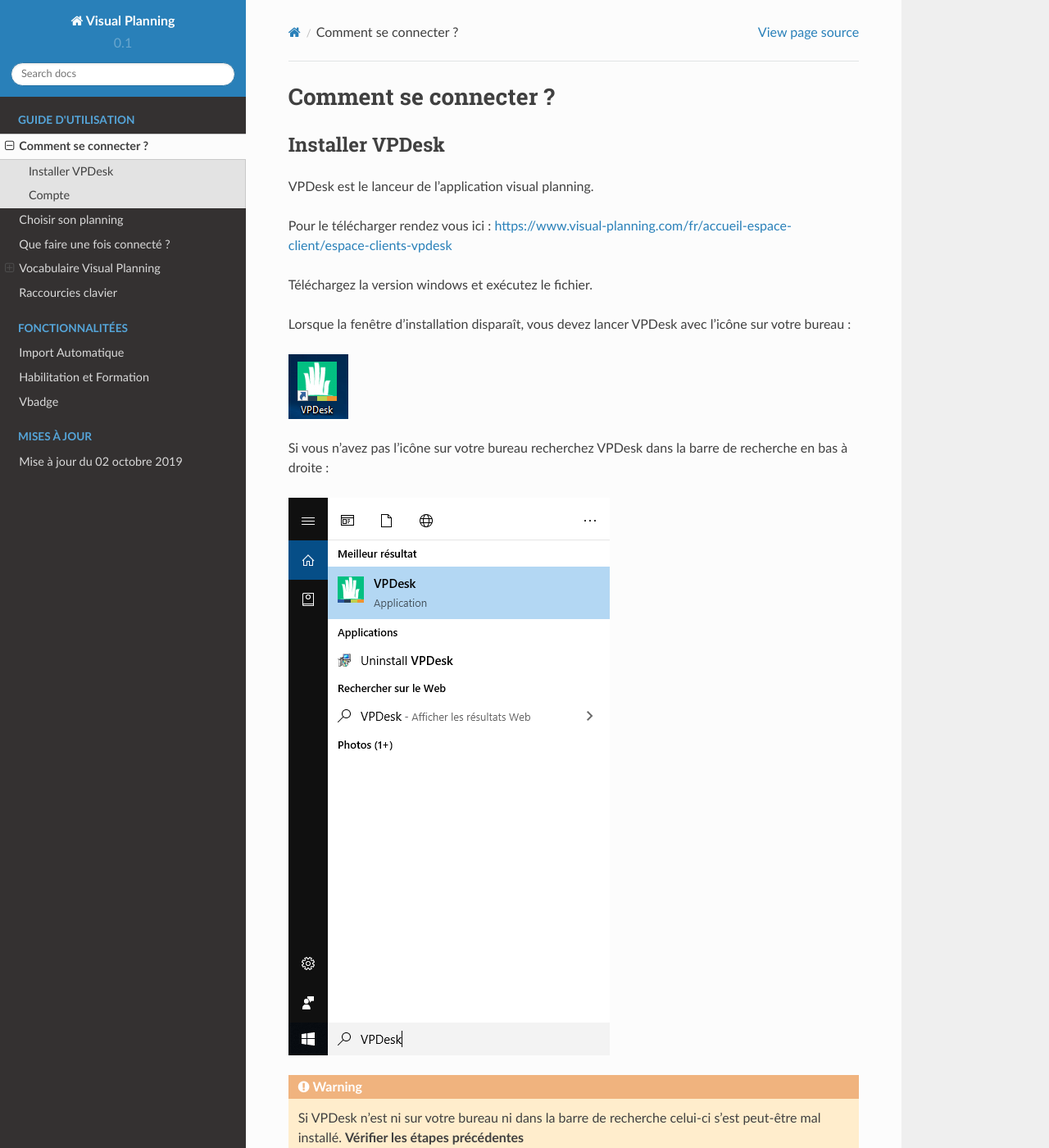
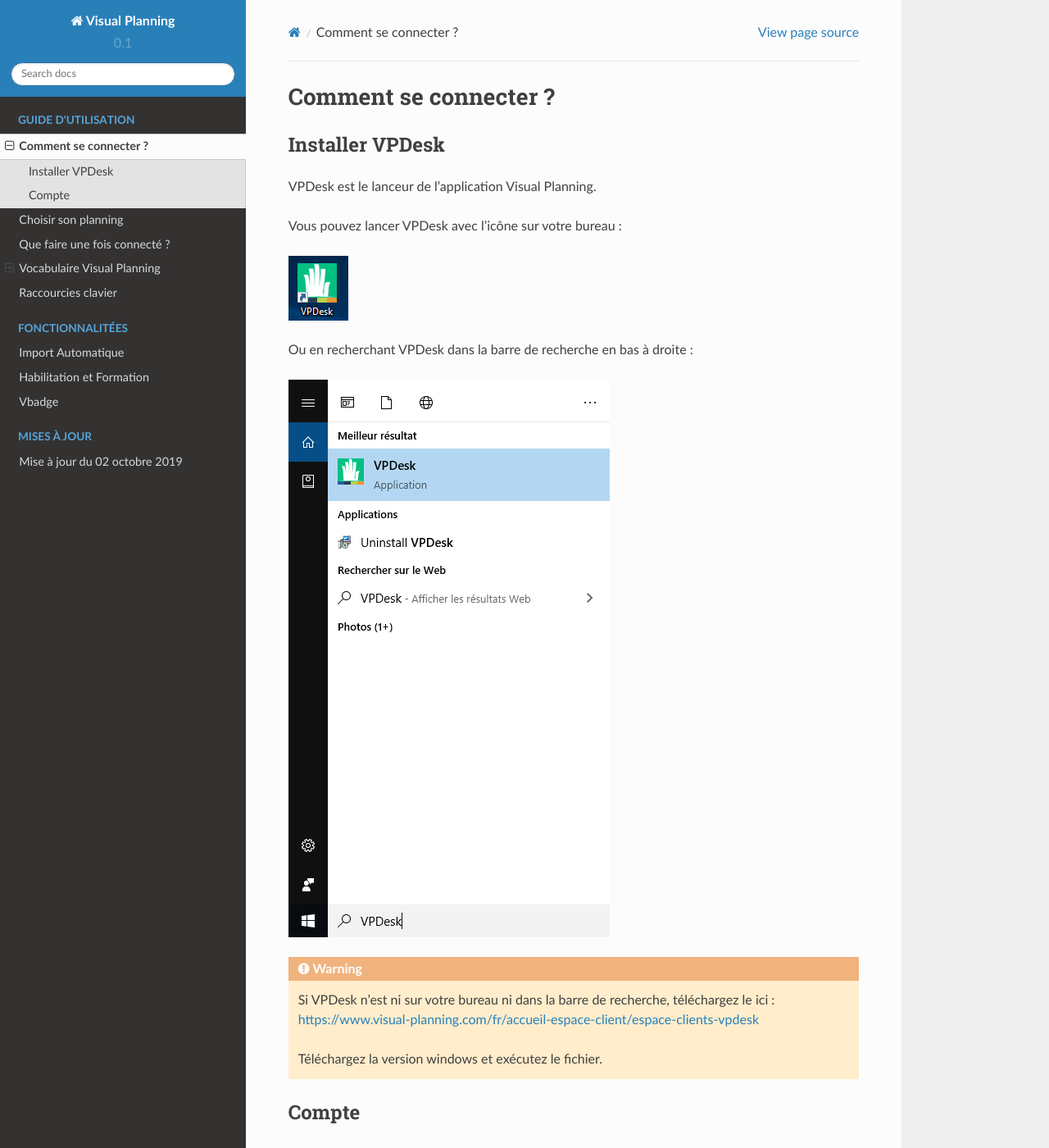
Before and after one commit to macordier/VPDOC, a Sphinx documentation site: the page built from popcube/source/guide_visual_planning/guide_utilisation.rst, in a window 1280 px wide and 1400 px high. Shown: the whole window at 82% size. Built offline with Sphinx 7.4.7 and the Read the Docs theme 2.0.0, drawn with Linux system fonts in a browser that asks for light colours; some of the changed text lies outside the part shown.

Commit message:
Correction

```diff
--- a/popcube/source/guide_visual_planning/guide_utilisation.rst
+++ b/popcube/source/guide_visual_planning/guide_utilisation.rst
@@ -7,23 +7,21 @@
 Installer VPDesk
 -----------------
 
-VPDesk est le lanceur de l'application visual planning.
+VPDesk est le lanceur de l'application Visual Planning.
 
-Pour le télécharger rendez vous ici : https://www.visual-planning.com/fr/accueil-espace-client/espace-clients-vpdesk
-
-Téléchargez la version windows et exécutez le fichier.
-
-Lorsque la fenêtre d'installation disparaît, vous devez lancer VPDesk avec l'icône sur votre bureau :
+Vous pouvez lancer VPDesk avec l'icône sur votre bureau :
 
 .. image:: ../_static/guide/vpdesk_ico.png
 
-Si vous n'avez pas l'icône sur votre bureau recherchez VPDesk dans la barre de recherche en bas à droite :
+Ou en recherchant VPDesk dans la barre de recherche en bas à droite :
 
 .. image:: ../_static/guide/search_vpdesk.png
 
+
 .. warning::
-    Si VPDesk n'est ni sur votre bureau ni dans la barre de recherche celui-ci s'est peut-être mal installé.
-    **Vérifier les étapes précédentes**
+    Si VPDesk n'est ni sur votre bureau ni dans la barre de recherche, téléchargez le ici : https://www.visual-planning.com/fr/accueil-espace-client/espace-clients-vpdesk
+
+    Téléchargez la version windows et exécutez le fichier.
 
 Compte
 ------
@@ -32,7 +30,7 @@
 
     Première lettre du prénom + Nom
 
-Lors de votre première connexion laissez votre mot de passe vide, visual planning vous demandera d'en définir un pour votre compte.
+Lors de votre première connexion laissez votre mot de passe vide, Visual Planning vous demandera d'en définir un pour votre compte.
 
 Le mot de passe doit être composé de : ::
 
@@ -50,7 +48,7 @@
 
 
 Choisir son planning
-===========================
+====================
 
 Lors de votre première connexion visual planning vous demandera de sélectionner un planning. Sélectionnez le planning selon vos besoins :
 
```
Also changed, not shown: other parts of popcube/source/guide_visual_planning/guide_utilisation.rst (+2 -1 lines).
